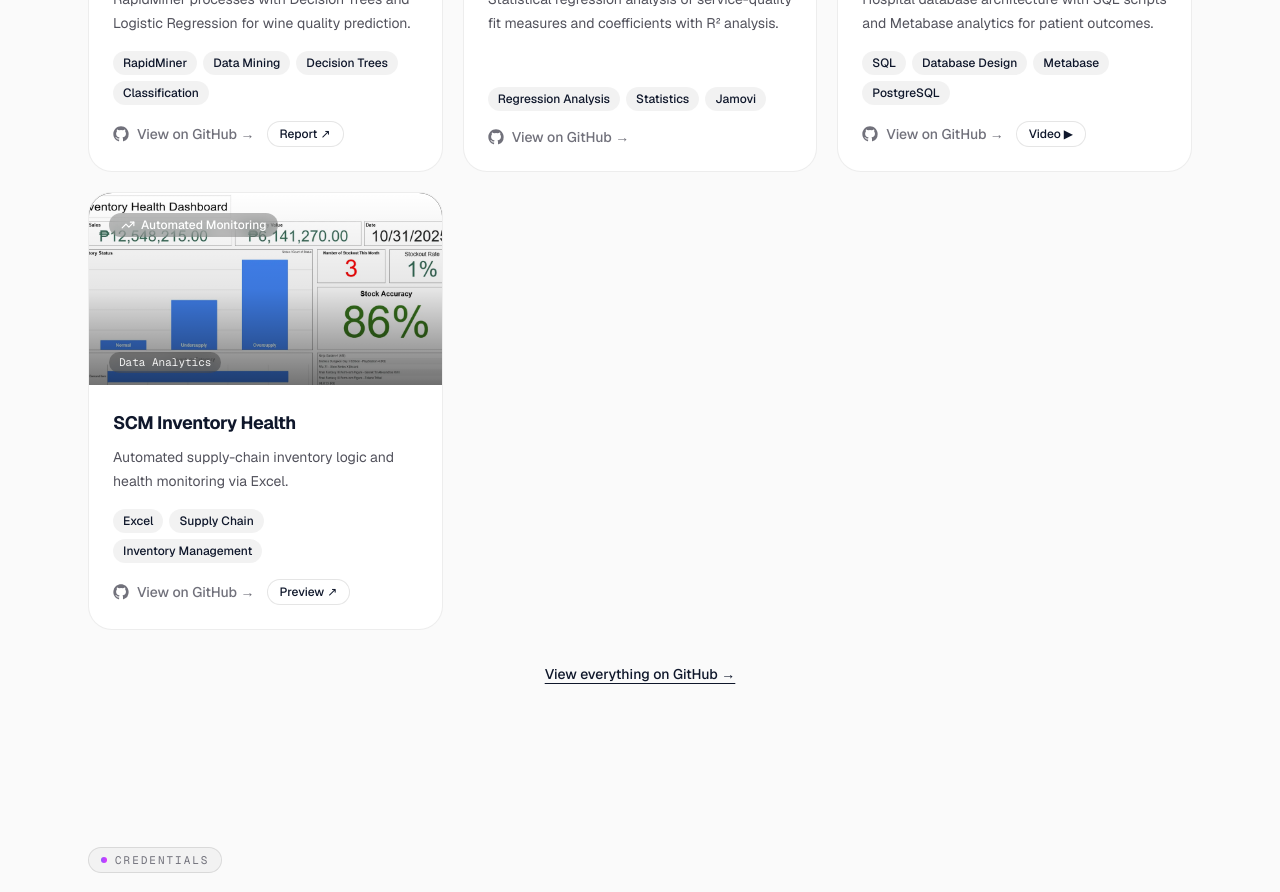
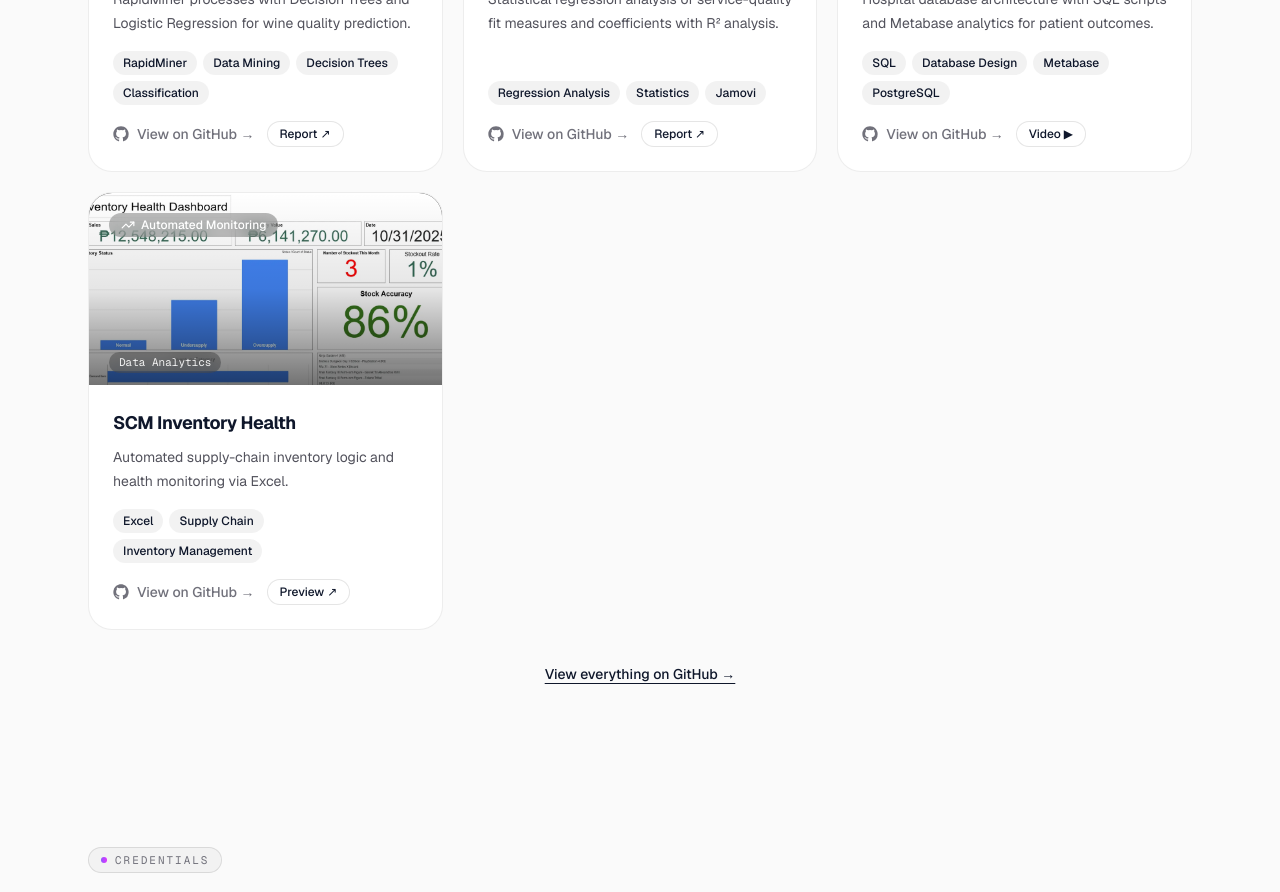
Before and after one commit to jacobconradquendangan-portfolio/portfolio-website-v2, a Next.js app: page / in a window 1280 px wide. Shown: the part 5000-5892 px from the top of the page. Built offline with nearby package versions, Linux system fonts and the light colour scheme.

Commit message:
Added — Airline Regression now has Report

```diff
--- a/src/components/Projects.tsx
+++ b/src/components/Projects.tsx
@@ -112,7 +112,7 @@ export default function Projects() {
                         onClick={() => setPdfSrc(p.live!)}
                         className="inline-flex items-center gap-1.5 rounded-full border border-black/10 bg-white px-3 py-1 text-xs font-medium transition hover:border-violet-300 hover:text-violet-600 dark:border-white/15 dark:bg-transparent"
                       >
-                        {p.title === "Wine Data Mining" ? "Report ↗" : "Slides ↗"}
+                        {p.title === "Wine Data Mining" || p.title === "Airline Regression" ? "Report ↗" : "Slides ↗"}
                       </button>
                     ) : (
                       <a
@@ -192,7 +192,7 @@ export default function Projects() {
               onClick={(e) => e.stopPropagation()}
             >
               <div className="flex items-center justify-between border-b border-zinc-200 bg-zinc-900 px-4 py-3 text-sm text-white">
-                <span className="font-medium">{pdfSrc?.includes("Datamining_Final_Report") ? "Wine Quality — Report" : "Hotel Management SAD — Slides"}</span>
+                <span className="font-medium">{pdfSrc?.includes("Datamining_Final_Report") ? "Wine Quality — Report" : pdfSrc?.includes("Airline_Service_Analysis") ? "Airline Service — Report" : "Hotel Management SAD — Slides"}</span>
                 <div className="flex items-center gap-2">
                   <a href={pdfSrc} target="_blank" rel="noopener noreferrer" className="rounded-full bg-white px-3 py-1 text-xs font-medium text-black hover:bg-zinc-100">Open raw ↗</a>
                   <button onClick={() => setPdfSrc(null)} aria-label="Close" className="grid h-8 w-8 place-items-center rounded-full bg-white/15 text-white hover:bg-white/25">✕</button>
--- a/src/data/portfolio.ts
+++ b/src/data/portfolio.ts
@@ -270,6 +270,7 @@ export const projects: (Project & { gradient: string })[] = [
     tags: ["Regression Analysis", "Statistics", "Jamovi"],
     github:
       "https://github.com/jacobconradquendangan-portfolio/My-Portfolio/tree/main/03_Data_Analytics_Dashboards/Airline_Service_Regression",
+    live: "https://raw.githubusercontent.com/jacobconradquendangan-portfolio/My-Portfolio/main/03_Data_Analytics_Dashboards/Airline_Service_Regression/Airline_Service_Analysis.pdf",
     category: "Data Analytics",
     highlight: "R² Analysis",
     gradient: G.data,
```
